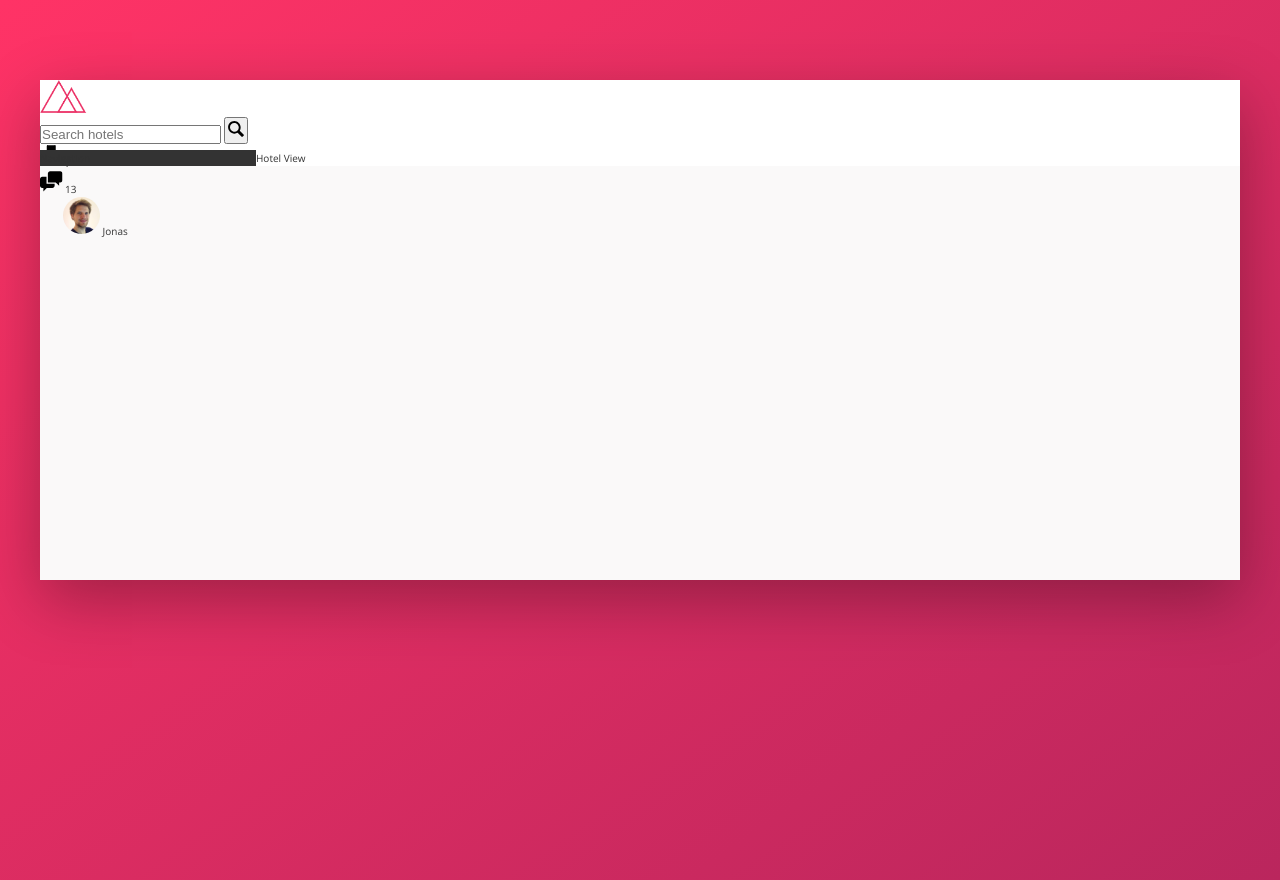
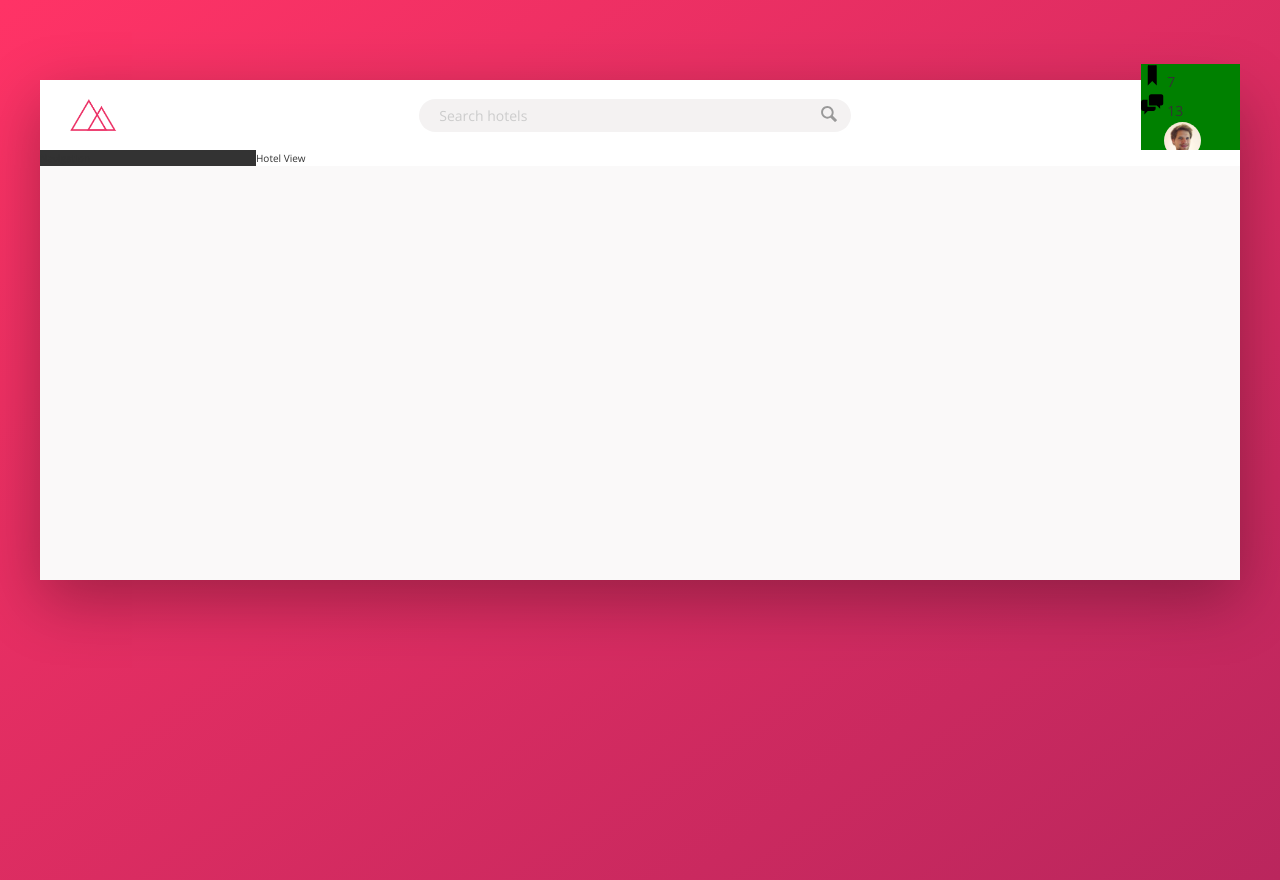
Before and after one commit to BorofskyDev/trillo, a website built with Vite: page index.html in a window 1280 px wide. Built offline with nearby package versions, Linux system fonts and the light colour scheme.

Commit message:
completed search bar

```diff
--- a/sass/_components.scss
+++ b/sass/_components.scss
@@ -1,23 +1,66 @@
 .logo {
     height: 3.25rem;
+    margin-left: 3rem;
 }
 
 .search {
+    flex: 0 0 40%;
+    display: flex;
+    align-items: center;
+    justify-content: center;
+
     &__input {
+        font-family: inherit;
+        font-size: inherit;
+        color: inherit;
+        background-color: var(--color-grey-light-2);
+        border: none;
+        padding: .7rem 2rem;
+        border-radius: 100px;
+        width: 90%;
+        transition: all .2s;
+        margin-right: -3.25rem;
 
+
+        &:focus {
+            outline: none;
+            width: 100%;
+            background-color: var(--color-grey-light-3);
+
+        }
+
+        &::-webkit-input-placeholder {
+            font-weight: 100;
+            color: var(--color-grey-light-4);
+        }
+    }
+
+    &__input:focus + &__button {
+        background-color: var(--color-grey-light-3);
     }
 
     &__button {
+        border: none;
+        background-color: var(--color-grey-light-2);
 
+        &:focus {
+            outline: none;
+        }
+
+        &:active {
+            transform: translateY(2px);
+        }
     }
 
     &__icon {
         height: 2rem;
         width: 2rem;
+        fill: var(--color-grey-dark-3);
     }
 }
 
 .user-nav {
+    background-color: green;
     &__icon-box {
 
     }
--- a/sass/_layout.scss
+++ b/sass/_layout.scss
@@ -7,9 +7,13 @@
 }
 
 .header {
+    font-size: 1.4rem;
     height: 7rem;
     background-color: #fff;
     border-bottom: var(--color-grey-light-2);
+    display: flex;
+    justify-content: space-between;
+    align-items: center;
 }
 
 .content {
```
